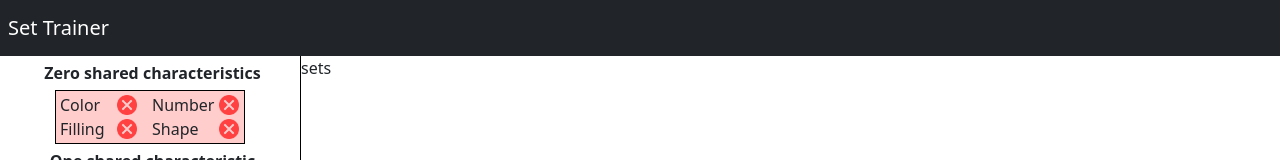
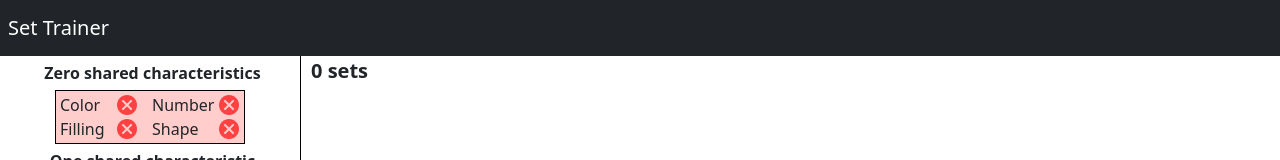
Before and after one commit to rcpooley/SetTrainer, a React (Create React App) app: page / in a window 1280 px wide. Shown: the top 160 px of the page. Built offline with nearby package versions, Linux system fonts and the light colour scheme.

Commit message:
render sets

```diff
--- a/src/App.tsx
+++ b/src/App.tsx
@@ -1,11 +1,21 @@
-import { useState } from 'react';
+import { useMemo, useState } from 'react';
 import './App.css';
-import { CharConfigSelector } from './charConfigSelector';
+import { CharConfigSelector } from './components/charConfigSelector';
 import { Navbar } from './navbar';
-import { CharConfig } from './types/types';
+import { CharConfig, TSet } from './types/types';
+import { SetUtil } from './setUtil/setUtil';
+import { SetRenderer } from './components/setRenderer';
+import { Util } from './util';
 
 function App() {
     const [charConfigs, setCharConfigs] = useState<CharConfig[]>([]);
+    const sets: TSet[] = useMemo(() => {
+        let sets: TSet[] = [];
+        for (const config of charConfigs) {
+            sets = sets.concat(SetUtil.getSetsForCharConfig(config));
+        }
+        return sets;
+    }, [charConfigs]);
     return (
         <div className="App">
             <Navbar />
@@ -17,8 +27,23 @@ function App() {
                     selected={charConfigs}
                     onChange={setCharConfigs}
                 />
-                <div style={{ borderLeft: '1px solid black', flexGrow: 1 }}>
-                    sets
+                <div
+                    style={{
+                        borderLeft: '1px solid black',
+                        flexGrow: 1,
+                        overflow: 'auto',
+                        paddingLeft: '10px',
+                        display: 'flex',
+                        flexDirection: 'column',
+                        gap: '10px',
+                    }}
+                >
+                    <div style={{ fontWeight: 'bold', fontSize: '20px' }}>
+                        {sets.length} set{Util.plural(sets.length)}
+                    </div>
+                    {sets.map((set) => (
+                        <SetRenderer set={set} />
+                    ))}
                 </div>
             </div>
         </div>
--- a/src/charConfigSelector.tsx
+++ b/src/components/charConfigSelector.tsx
@@ -1,8 +1,9 @@
-import { ChildrenProps } from './types/componentTypes';
-import { CharConfig, Characteristic, CharacteristicList } from './types/types';
-import imgSuccess from './res/success.png';
-import imgFail from './res/fail.png';
+import { ChildrenProps } from '../types/componentTypes';
+import { CharConfig, Characteristic, CharacteristicList } from '../types/types';
+import imgSuccess from '../res/success.png';
+import imgFail from '../res/fail.png';
 import { useMemo } from 'react';
+import { SetUtil } from '../setUtil/setUtil';
 
 type Props = {
     selected: CharConfig[];
@@ -82,8 +83,10 @@ type CardProps = {
 
 function Card({ config, selected, onChange }: CardProps) {
     const selectedIdx = useMemo(() => {
-        const cur = config.join(',');
-        const list = selected.map((config) => config.join(','));
+        const cur = SetUtil.serializeCharConfig(config);
+        const list = selected.map((config) =>
+            SetUtil.serializeCharConfig(config),
+        );
         return list.indexOf(cur);
     }, [config, selected]);
     return (
--- /dev/null
+++ b/src/components/setRenderer.tsx
@@ -0,0 +1,16 @@
+import { TSet } from '../types/types';
+import { CardRenderer } from './cardRenderer';
+
+type Props = {
+    set: TSet;
+};
+
+export function SetRenderer({ set }: Props) {
+    return (
+        <div style={{ display: 'flex', gap: '20px' }}>
+            <CardRenderer card={set[0]} />
+            <CardRenderer card={set[1]} />
+            <CardRenderer card={set[2]} />
+        </div>
+    );
+}
--- /dev/null
+++ b/src/setUtil/setUtil.ts
@@ -0,0 +1,111 @@
+import {
+    CardColors,
+    CardFillings,
+    CardNumbers,
+    CardShapes,
+    CharConfig,
+    CharacteristicList,
+    CharacteristicValues,
+    TCard,
+    TSet,
+} from '../types/types';
+
+export class SetUtil {
+    static serializeCharConfig(config: CharConfig): string {
+        const clone = config.slice();
+        clone.sort();
+        return clone.join(',');
+    }
+
+    static serializeCard(card: TCard): string {
+        return [card.color, card.filling, card.number, card.shape].join(',');
+    }
+
+    static serializeSet(set: TSet): string {
+        const cards = set.map((card) => this.serializeCard(card));
+        cards.sort();
+        return cards.join('|');
+    }
+
+    private static _cards: Record<string, TCard> | null = null;
+    static getCards(): Record<string, TCard> {
+        if (this._cards !== null) {
+            return this._cards;
+        }
+        const cards: Record<string, TCard> = {};
+        for (const color of CardColors) {
+            for (const number of CardNumbers) {
+                for (const filling of CardFillings) {
+                    for (const shape of CardShapes) {
+                        const card: TCard = {
+                            color,
+                            number,
+                            filling,
+                            shape,
+                        };
+                        cards[SetUtil.serializeCard(card)] = card;
+                    }
+                }
+            }
+        }
+        this._cards = cards;
+        return cards;
+    }
+
+    private static _charConfigSetMap: Record<string, TSet[]> = {};
+    static getSetsForCharConfig(config: CharConfig): TSet[] {
+        const serialized = this.serializeCharConfig(config);
+        if (serialized in this._charConfigSetMap) {
+            return this._charConfigSetMap[serialized];
+        }
+        const setMap: Record<string, TSet> = {};
+        const cards = this.getCards();
+        for (const card1 of Object.values(cards)) {
+            const nextCards = this.filterCardsMatching(card1, config);
+            for (const card2 of nextCards) {
+                const card3 = this.getThirdCard(card1, card2, config);
+                const set = [card1, card2, card3];
+                setMap[this.serializeSet(set)] = set;
+            }
+        }
+        this._charConfigSetMap[serialized] = Object.values(setMap);
+        return this._charConfigSetMap[serialized];
+    }
+
+    static filterCardsMatching(card: TCard, config: CharConfig): TCard[] {
+        return Object.values(this.getCards()).filter((checkCard) => {
+            for (const char of CharacteristicList) {
+                const shouldMatch = config.includes(char);
+                const doesMatch = checkCard[char] === card[char];
+                if (shouldMatch !== doesMatch) {
+                    return false;
+                }
+            }
+            return true;
+        });
+    }
+
+    static getThirdCard(card1: TCard, card2: TCard, config: CharConfig): TCard {
+        const card: any = {};
+        for (const char of CharacteristicList) {
+            // matching characteristic
+            if (config.includes(char)) {
+                if (card1[char] !== card2[char]) {
+                    throw new Error('invalid card1 and card2');
+                }
+                card[char] = card1[char];
+            }
+            // not matching characteristic
+            else {
+                if (card1[char] === card2[char]) {
+                    throw new Error('invalid card1 and card2');
+                }
+                const curValues = [card1[char], card2[char]];
+                card[char] = CharacteristicValues.find(
+                    (val) => !curValues.includes(val),
+                );
+            }
+        }
+        return card;
+    }
+}
--- a/src/types/types.tsx
+++ b/src/types/types.tsx
@@ -1,3 +1,5 @@
+export type TSet = TCard[]; // exactly 3
+
 export type TCard = {
     color: CardColor;
     number: CardNumber;
@@ -5,29 +7,35 @@ export type TCard = {
     shape: CardShape;
 };
 
+export const CharacteristicValues = [1, 2, 3];
+
 export enum CardColor {
     Red = 1,
     Green = 2,
     Purple = 3,
 }
+export const CardColors: CardColor[] = CharacteristicValues;
 
 export enum CardNumber {
     One = 1,
     Two = 2,
     Three = 3,
 }
+export const CardNumbers: CardNumber[] = CharacteristicValues;
 
 export enum CardFilling {
     Empty = 1,
     Lines = 2,
     Filled = 3,
 }
+export const CardFillings: CardFilling[] = CharacteristicValues;
 
 export enum CardShape {
     Diamond = 1,
     Oval = 2,
     Squigle = 3,
 }
+export const CardShapes: CardShape[] = CharacteristicValues;
 
 export type Characteristic = keyof TCard;
 export const CharacteristicList: Characteristic[] = [
--- /dev/null
+++ b/src/util.tsx
@@ -0,0 +1,5 @@
+export class Util {
+    static plural(n: number): string {
+        return n === 1 ? '' : 's';
+    }
+}
```
Also changed, not shown: src/setUtil/setDeck.ts (added, +36 -0 lines), src/components/cardRenderer.tsx (renamed from src/cardRenderer/cardRenderer.tsx).
